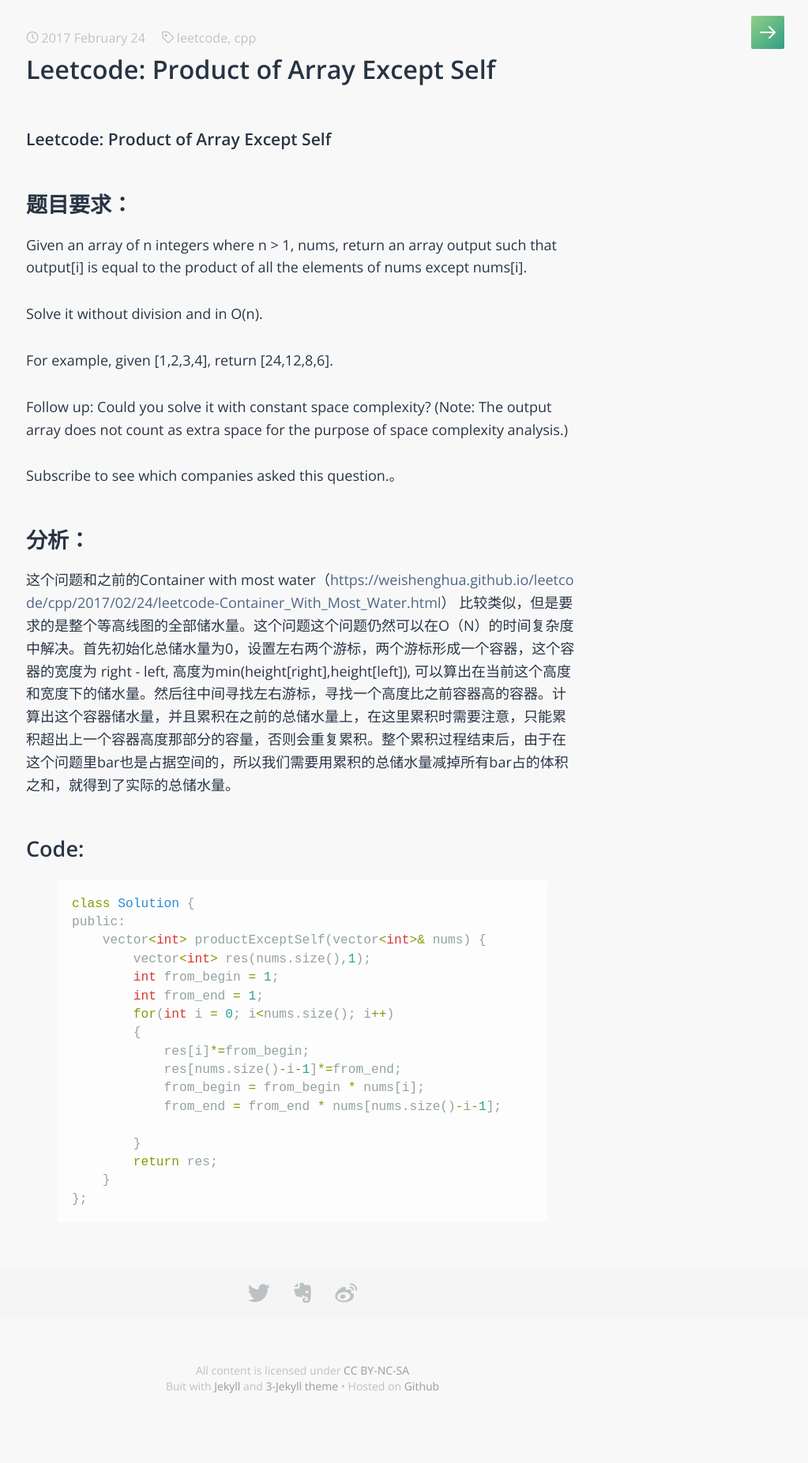
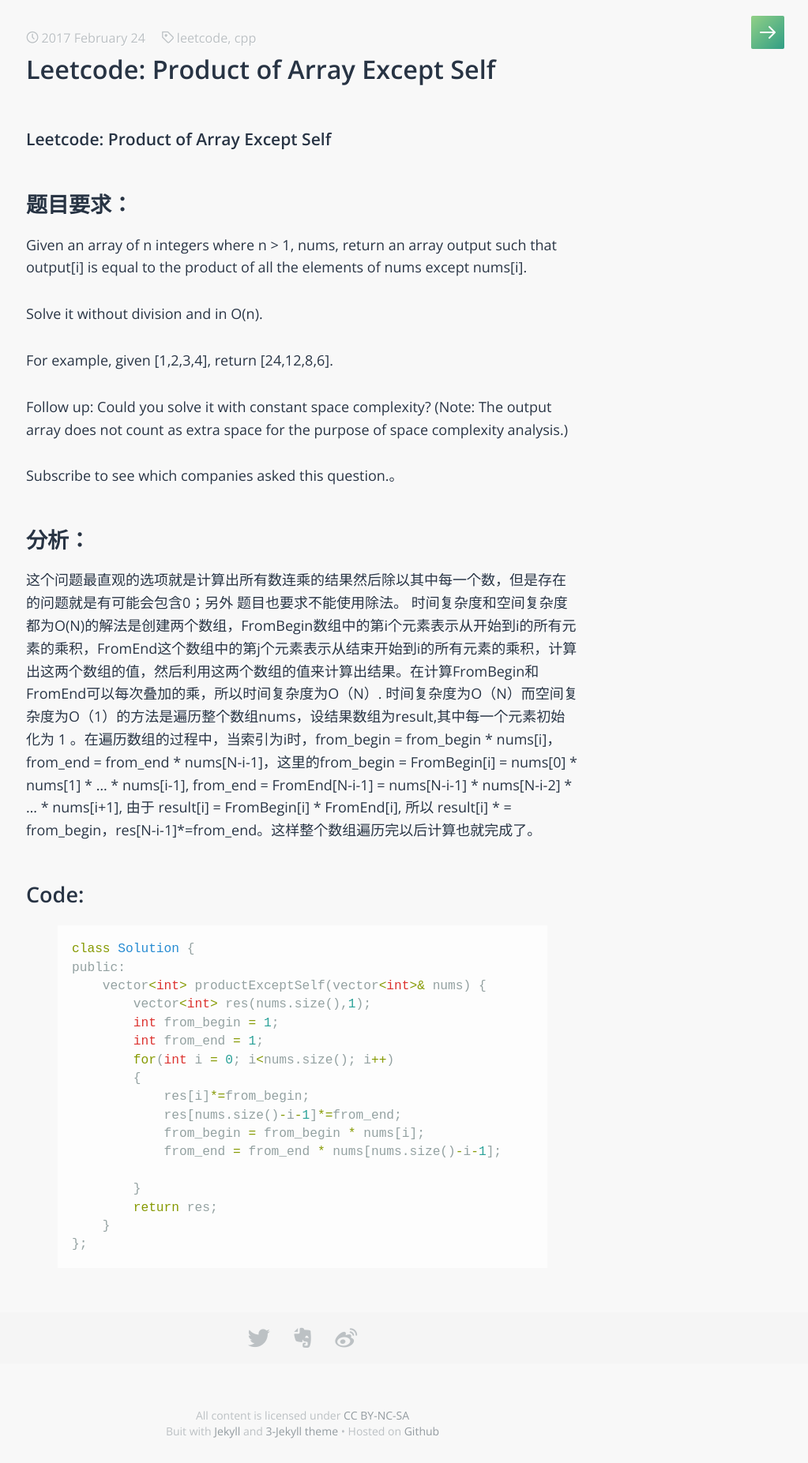
Before and after one commit to Weishenghua/Weishenghua.github.io, a Jekyll site: the page built from _posts/2017-02-24-Product-of-Array-Except-Self.markdown, in a window 1280 px wide. Shown: the whole page at 79% size, without its empty margins (257-1280 px from the left). Built offline with Jekyll 4.4.1, drawn with Linux system fonts in a browser that asks for light colours; some web fonts are replaced.

Commit message:
Update 2017-02-24-Product-of-Array-Except-Self.markdown

```diff
--- a/_posts/2017-02-24-Product-of-Array-Except-Self.markdown
+++ b/_posts/2017-02-24-Product-of-Array-Except-Self.markdown
@@ -19,7 +19,10 @@
 
 Subscribe to see which companies asked this question.。
 ## 分析：
-这个问题和之前的Container with most water（<https://weishenghua.github.io/leetcode/cpp/2017/02/24/leetcode-Container_With_Most_Water.html>） 比较类似，但是要求的是整个等高线图的全部储水量。这个问题这个问题仍然可以在O（N）的时间复杂度中解决。首先初始化总储水量为0，设置左右两个游标，两个游标形成一个容器，这个容器的宽度为 right - left, 高度为min(height[right],height[left]), 可以算出在当前这个高度和宽度下的储水量。然后往中间寻找左右游标，寻找一个高度比之前容器高的容器。计算出这个容器储水量，并且累积在之前的总储水量上，在这里累积时需要注意，只能累积超出上一个容器高度那部分的容量，否则会重复累积。整个累积过程结束后，由于在这个问题里bar也是占据空间的，所以我们需要用累积的总储水量减掉所有bar占的体积之和，就得到了实际的总储水量。
+这个问题最直观的选项就是计算出所有数连乘的结果然后除以其中每一个数，但是存在的问题就是有可能会包含0；另外
+题目也要求不能使用除法。
+时间复杂度和空间复杂度都为O(N)的解法是创建两个数组，FromBegin数组中的第i个元素表示从开始到i的所有元素的乘积，FromEnd这个数组中的第j个元素表示从结束开始到i的所有元素的乘积，计算出这两个数组的值，然后利用这两个数组的值来计算出结果。在计算FromBegin和FromEnd可以每次叠加的乘，所以时间复杂度为O（N）.
+时间复杂度为O（N）而空间复杂度为O（1）的方法是遍历整个数组nums，设结果数组为result,其中每一个元素初始化为 1 。在遍历数组的过程中，当索引为i时，from_begin = from_begin * nums[i]，from_end = from_end * nums[N-i-1]，这里的from_begin = FromBegin[i] = nums[0] * nums[1] * ... * nums[i-1], from_end = FromEnd[N-i-1] = nums[N-i-1] * nums[N-i-2] * ... * nums[i+1], 由于 result[i] = FromBegin[i] * FromEnd[i], 所以 result[i] * = from_begin，res[N-i-1]*=from_end。这样整个数组遍历完以后计算也就完成了。
 ## Code:
 {% highlight c++ lineno %}
 class Solution {
```
